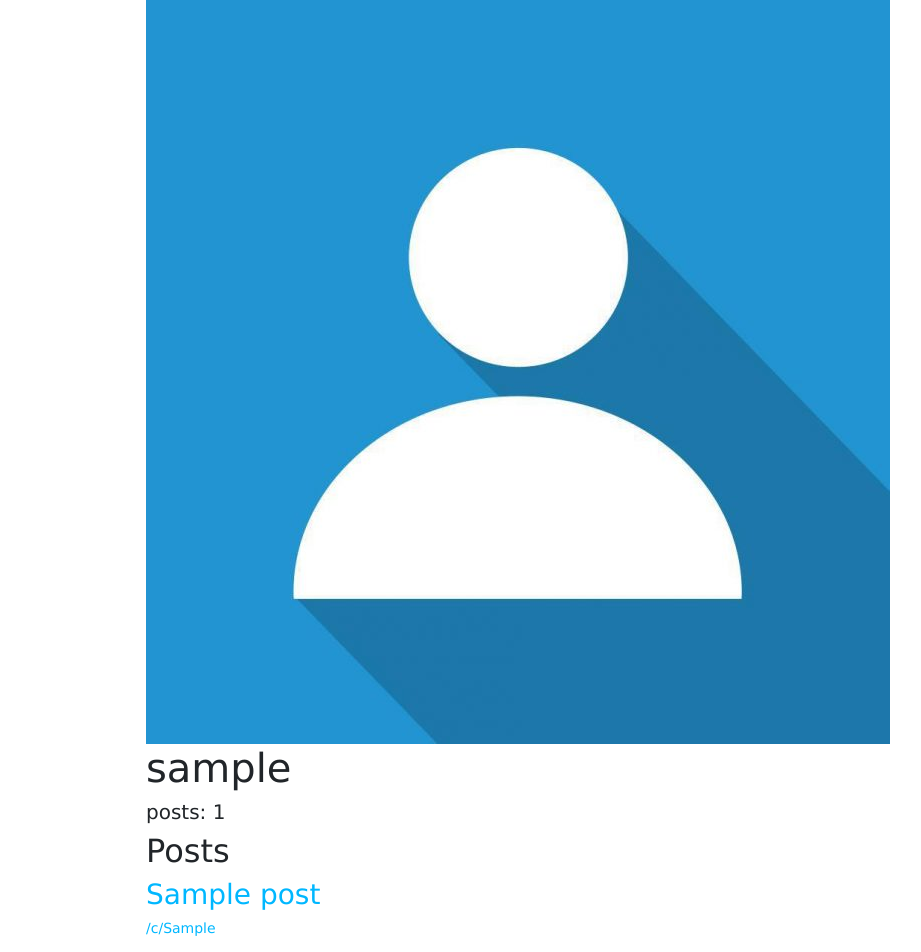
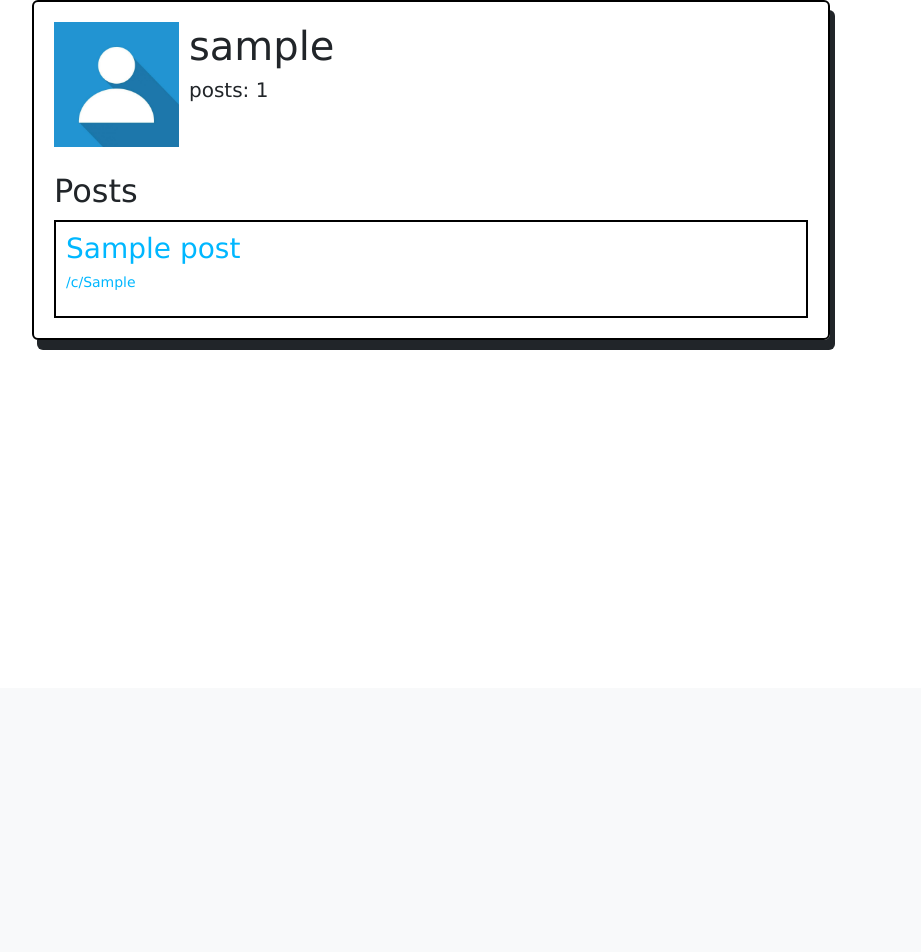
Before and after one commit to C3NZ/Geddit, a Node server app: template views/profile.pug in a window 1280 px wide. Shown: the part 112-1064 px from the top of the page, without its empty margins (209-1130 px from the left). After the commit the page ends 462 px from the top, so only its background shows below. Run offline with Node 20, Linux system fonts and the light colour scheme; tables that the repository leaves empty hold one stand-in row (values such as "Sample post"); the template is opened without the code that fills it: values that come from a table or form of the project are taken from there, most other values are stand-ins (such as "Sample title", 1, 10 or a date in 2020); some libraries are stand-ins or nearby versions.

Commit message:
[feat] style profile page

```diff
--- a/public/stylesheets/style.css
+++ b/public/stylesheets/style.css
@@ -53,3 +53,55 @@ nav {
     margin-bottom: 0px;
     float: left;
 }
+
+#profileContainer {
+    width: 70%;
+    margin-left: auto;
+    margin-right: auto;
+    display: flex;
+    flex-direction: row;
+    align-content: space-between;
+}
+
+.profileCard {
+    padding: 20px;
+    display: block;
+    border: 2px solid black;
+    border-radius: 6px;
+    box-shadow: 5px 10px;
+    width: 100%;
+    display: flex;
+    flex-direction: row;
+    flex-wrap: wrap;
+}
+
+#profilePicture {
+
+    width: 125px;
+    height: 125px;
+}
+
+#profileInformation {
+    padding-left: 10px;
+    width: calc(100% - 125px);
+    height: 75px;
+}
+
+#postsHeader {
+    width: 100%;
+    margin-top: 25px;
+}
+
+#postsContainer {
+    margin-top: 2px;
+    display: block;
+    width: inherit;
+}
+
+#postCard {
+    padding: 10px;
+    width: 100%;
+    display: block;
+    border: 2px solid black;j
+
+}
```
